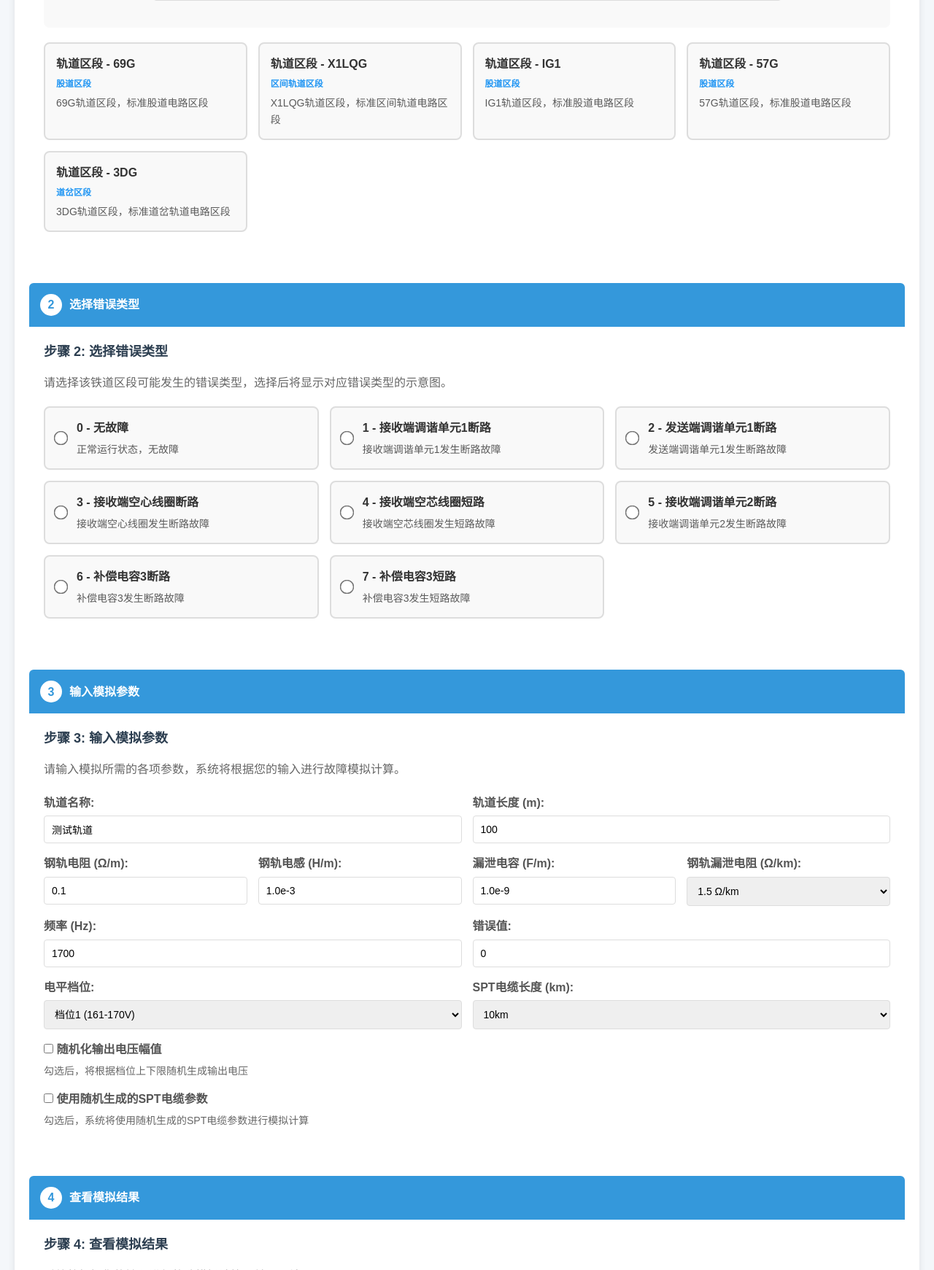
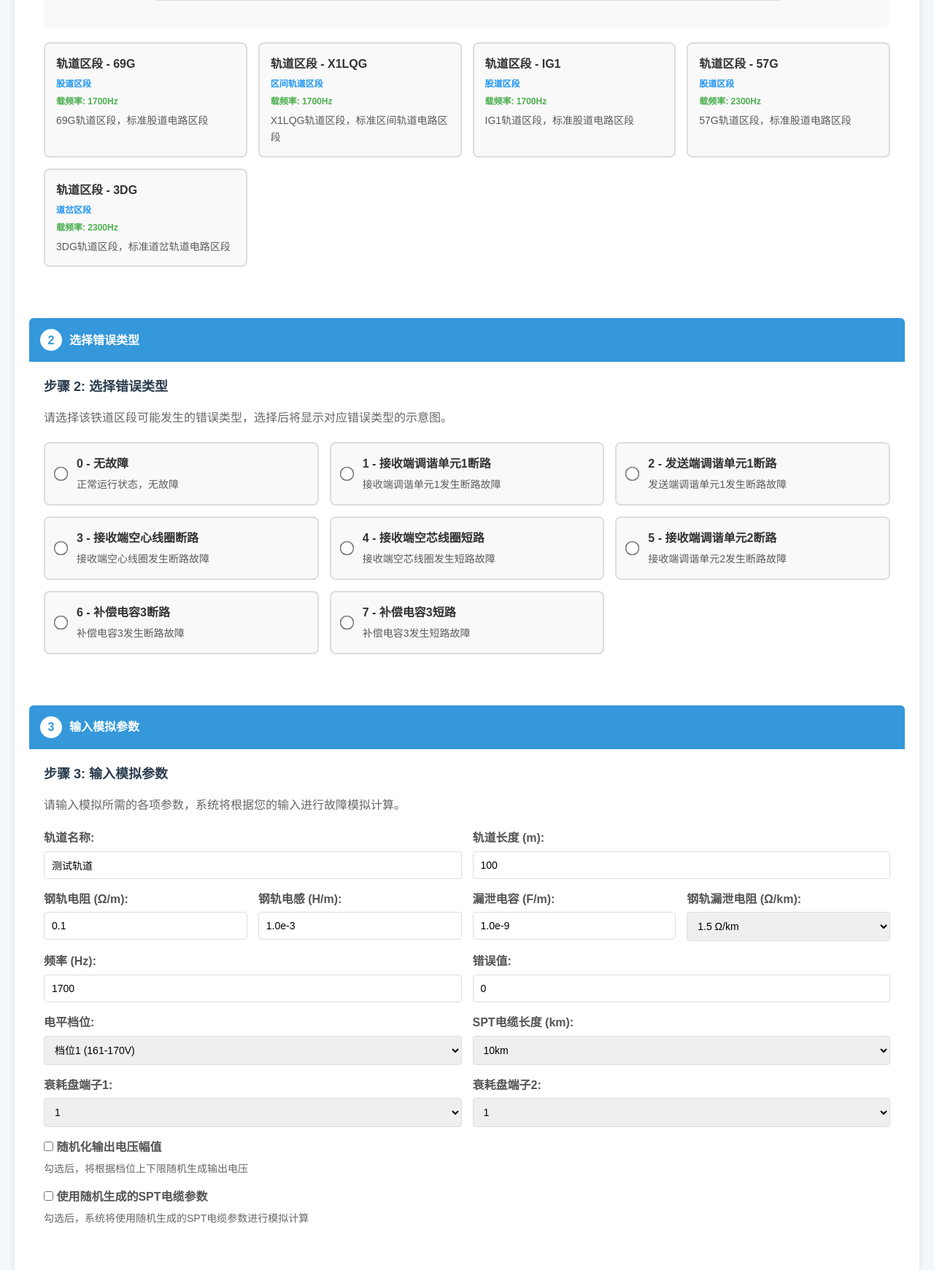
Before and after one commit to cpcmswj/my_zpw_modeling, a FastAPI app: page /integrated-system in a window 1280 px wide. Shown: the part 745-2486 px from the top of the page at 73% size. Run offline with FastAPI, Linux system fonts and the light colour scheme.

Commit message:
attenation

```diff
--- a/jisuan_guidao.py
+++ b/jisuan_guidao.py
@@ -299,7 +299,8 @@ def find_attenuation(r1, r2):
         return 84
     elif r1 == 8 and r2 == 10:
         return 126
-    print("未找到该衰耗盘参数/端子错误")
+    error_msg = f"未找到该衰耗盘参数/端子错误：r1={r1}, r2={r2}。请检查端子输入是否正确。"
+    print(error_msg)
     return 0
 
 def find_track_circuit_length(ballast_resist, cable_length, frequency):
--- a/main.py
+++ b/main.py
@@ -726,7 +726,9 @@ async def calculate_track_circuit_api(
     capacit_per_meter: float = Form(...),
     conduct_per_meter: float = Form(...),
     frequency: float = Form(...),
-    spt_cable_length: float = Form(10.0)  # SPT电缆长度，默认10.0
+    spt_cable_length: float = Form(10.0),  # SPT电缆长度，默认10.0
+    r1: int = Form(1),  # 衰耗盘端子1，默认1
+    r2: int = Form(1)   # 衰耗盘端子2，默认1
 ):
     try:
         # 创建Error_Of_Trail实例
@@ -736,7 +738,9 @@ async def calculate_track_circuit_api(
             error_value=error_value,
             error_position=error_position,
             length_parameter=track_length,
-            SPT_cable_length=spt_cable_length  # 使用前端传递的SPT电缆长度
+            SPT_cable_length=spt_cable_length,  # 使用前端传递的SPT电缆长度
+            r1=r1,  # 传递衰耗盘端子1
+            r2=r2   # 传递衰耗盘端子2
         )
 
         # 重新初始化参数
@@ -749,7 +753,9 @@ async def calculate_track_circuit_api(
             resist_per_meter=resist_per_meter,
             induct_per_meter=induct_per_meter,
             capacit_per_meter=capacit_per_meter,
-            conduct_per_meter=conduct_per_meter  # 添加电导参数
+            conduct_per_meter=conduct_per_meter,  # 添加电导参数
+            r1=r1,  # 添加衰耗盘端子1
+            r2=r2   # 添加衰耗盘端子2
         )
 
         # 调用call_matrix_main方法获取计算结果
--- a/templates/integrated_system.html
+++ b/templates/integrated_system.html
@@ -474,6 +474,39 @@
 
                         <div class="form-row">
                             <div class="form-col">
+                                <label for="r1">衰耗盘端子1:</label>
+                                <select id="r1" name="r1">
+                                    <option value="1">1</option>
+                                    <option value="2">2</option>
+                                    <option value="3">3</option>
+                                    <option value="4">4</option>
+                                    <option value="5">5</option>
+                                    <option value="6">6</option>
+                                    <option value="7">7</option>
+                                    <option value="8">8</option>
+                                    <option value="9">9</option>
+                                    <option value="10">10</option>
+                                </select>
+                            </div>
+                            <div class="form-col">
+                                <label for="r2">衰耗盘端子2:</label>
+                                <select id="r2" name="r2">
+                                    <option value="1">1</option>
+                                    <option value="2">2</option>
+                                    <option value="3">3</option>
+                                    <option value="4">4</option>
+                                    <option value="5">5</option>
+                                    <option value="6">6</option>
+                                    <option value="7">7</option>
+                                    <option value="8">8</option>
+                                    <option value="9">9</option>
+                                    <option value="10">10</option>
+                                </select>
+                            </div>
+                        </div>
+
+                        <div class="form-row">
+                            <div class="form-col">
                                 <label for="useRandomVoltage">
                                     <input type="checkbox" id="useRandomVoltage" name="useRandomVoltage" value="1">
                                     随机化输出电压幅值
@@ -630,9 +663,12 @@
                 const card = document.createElement('div');
                 card.className = 'section-card';
                 card.id = section.id;
+                // 获取载频率
+                const frequency = frequencyTable(section.id);
                 card.innerHTML = `
                     <div class="section-name">${section.name}</div>
                     <div class="section-type" style="font-size: 12px; color: #2196f3; font-weight: bold; margin-bottom: 5px;">${section.type}</div>
+                    <div class="section-frequency" style="font-size: 12px; color: #4caf50; font-weight: bold; margin-bottom: 5px;">载频率: ${frequency}Hz</div>
                     <div class="section-description">${section.description}</div>
                 `;
                 card.addEventListener('click', () => selectSection(section));
@@ -901,7 +937,9 @@
                     use_random_params: useRandomParams,
                     voltage_level: voltageLevel,
                     use_random_voltage: useRandomVoltage,
-                    spt_cable_length: sptCableLength
+                    spt_cable_length: sptCableLength,
+                    r1: parseInt(formData.get('r1')),
+                    r2: parseInt(formData.get('r2'))
                 };
 
                 // 模拟计算结果
@@ -1048,6 +1086,13 @@
             if (data.spt_cable_length) {
                 formData.append('spt_cable_length', data.spt_cable_length);
             }
+            // 添加衰耗盘端子参数
+            if (data.r1) {
+                formData.append('r1', data.r1);
+            }
+            if (data.r2) {
+                formData.append('r2', data.r2);
+            }
 
             // 使用相对路径，不硬编码端口号，确保与当前页面端口一致
             const response = await fetch('/api/calculate/track-circuit', {
@@ -1187,6 +1232,16 @@
                 }
                 html += '</div></div>';
 
+                // 轨出1电压
+                html += `<div class="result-item"><div class="result-label">轨出1电压:</div><div class="result-value">${result.voltage_results.main_track_output_voltage_1.toFixed(2)} V`;
+                if (result.error_info.type !== 0 && result.normal_voltage_results && result.normal_voltage_results.main_track_output_voltage_1) {
+                    const diff = result.voltage_results.main_track_output_voltage_1 - result.normal_voltage_results.main_track_output_voltage_1;
+                    const percent_diff = (diff / result.normal_voltage_results.main_track_output_voltage_1) * 100;
+                    html += `<span style="color: ${diff >= 0 ? '#27ae60' : '#e74c3c'}; margin-left: 10px; font-weight: normal;">`;
+                    html += ` (与无故障相比: ${diff >= 0 ? '+' : ''}${diff.toFixed(2)} V, ${percent_diff >= 0 ? '+' : ''}${percent_diff.toFixed(2)}%)</span>`;
+                }
+                html += '</div></div>';
+
                 html += '</div>';
                 html += '</div>';
             }
@@ -1240,7 +1295,8 @@
                 '容抗(Ω)',
                 '送端轨面电压(V)',
                 '受端轨面电压(V)',
-                '主轨入电压(V)'
+                '主轨入电压(V)',
+                '轨出1电压(V)'
             ];
             csvContent += headers.join(',') + '\n';
 
@@ -1272,7 +1328,8 @@
                 simulationResult.calculation_result.capacitive_reactance.toFixed(6),
                 simulationResult.voltage_results ? simulationResult.voltage_results.send_end_track_voltage.toFixed(2) : '',
                 simulationResult.voltage_results ? simulationResult.voltage_results.receive_end_track_voltage.toFixed(2) : '',
-                simulationResult.voltage_results ? simulationResult.voltage_results.main_track_input_voltage.toFixed(2) : ''
+                simulationResult.voltage_results ? simulationResult.voltage_results.main_track_input_voltage.toFixed(2) : '',
+                simulationResult.voltage_results ? simulationResult.voltage_results.main_track_output_voltage_1.toFixed(2) : ''
             ];
             csvContent += dataRow.join(',') + '\n';
 
```
Also changed, not shown: templates/error_of_trail.py (+18 -3 lines).
